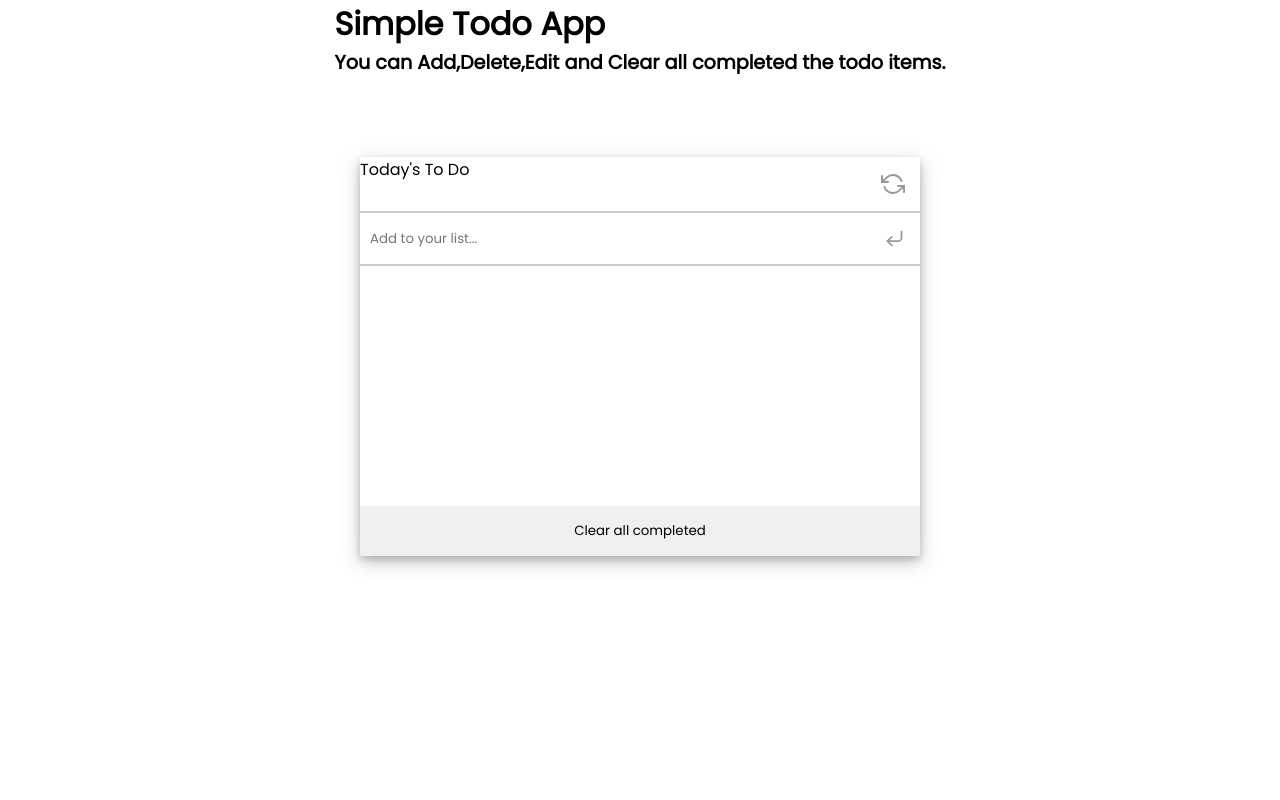
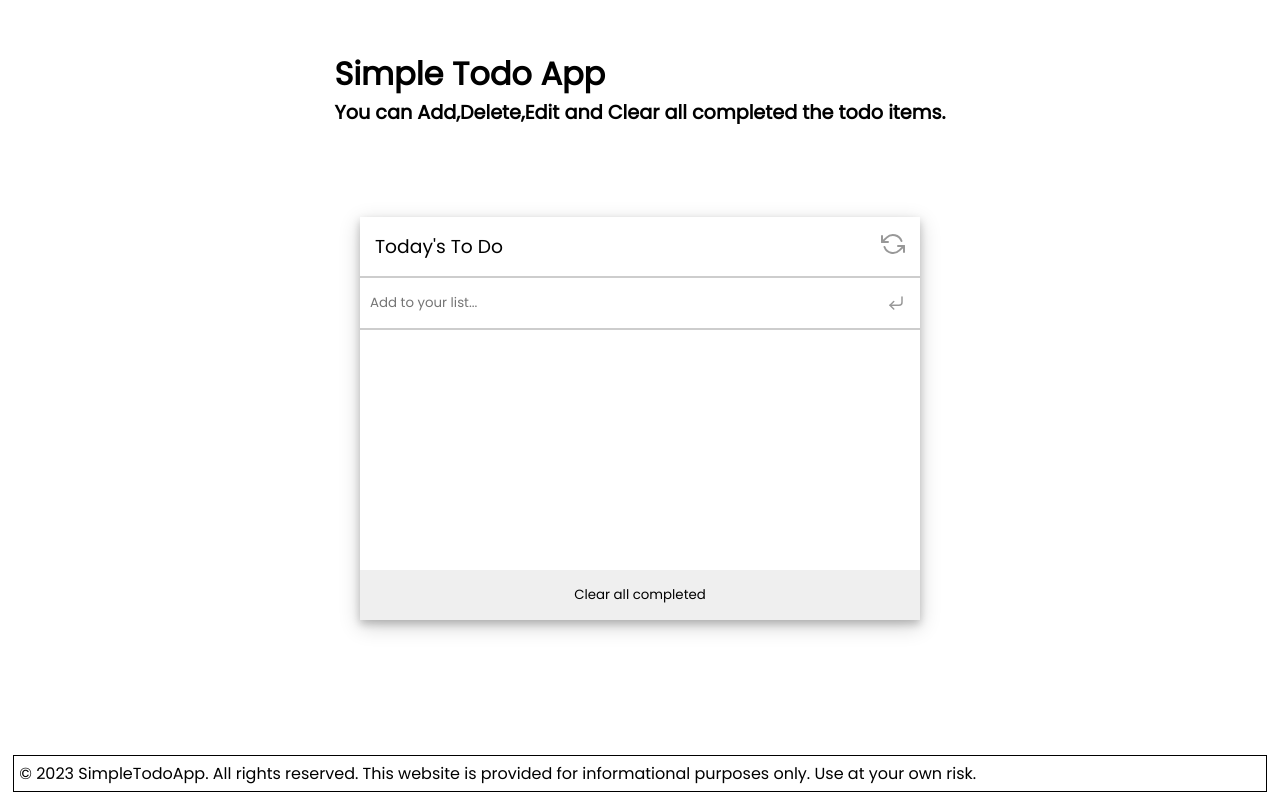
Before and after one commit to huzaifakhan0308/Todo-list, a website built with webpack: page dist/index.html in a window 1280 px wide. Built offline with nearby package versions, Linux system fonts and the light colour scheme; a web font is replaced by a local one.

Commit message:
build project

```diff
--- a/dist/index.html
+++ b/dist/index.html
@@ -8,27 +8,33 @@
 <script defer src="main.js"></script></head>
 
 <body>
-    <div class="project-header-div">
+    <header class="project-header">
         <h1 class="project-header-line1">
             Simple Todo App
         </h1>
-        <h1 class="project-header-line2">
+        <h2 class="project-header-line2">
             You can Add,Delete,Edit and Clear all completed the todo items.
-        </h1>
-    </div>
+        </h2>
+    </header>
     <section>
         <div class="header-div">
-            <header>Today's To Do</header>
+            <h3>Today's To Do</h3>
             <div class="refresh"></div>
         </div>
-        <form  action="">
+        <form action="/submit-form">
             <input id="add-new-todo-input" class="add-list-input" type="text" placeholder="Add to your list...">
-            <div class="add-newlist-icon"></div>
+            <button type="button">
+                <div class="add-newlist-icon"></div>
+            </button>
         </form>
         <ul>
+            <!-- This ul tag is for todo list <li></li> tags-->
         </ul>
         <button class="clear-all-btn" type="button">Clear all completed</button>
     </section>
+    <footer>
+        © 2023 SimpleTodoApp. All rights reserved. This website is provided for informational purposes only. Use at your own risk.
+    </footer>
 </body>
 
 </html>
```
Also changed, not shown: dist/main.js (+13 -3 lines).
